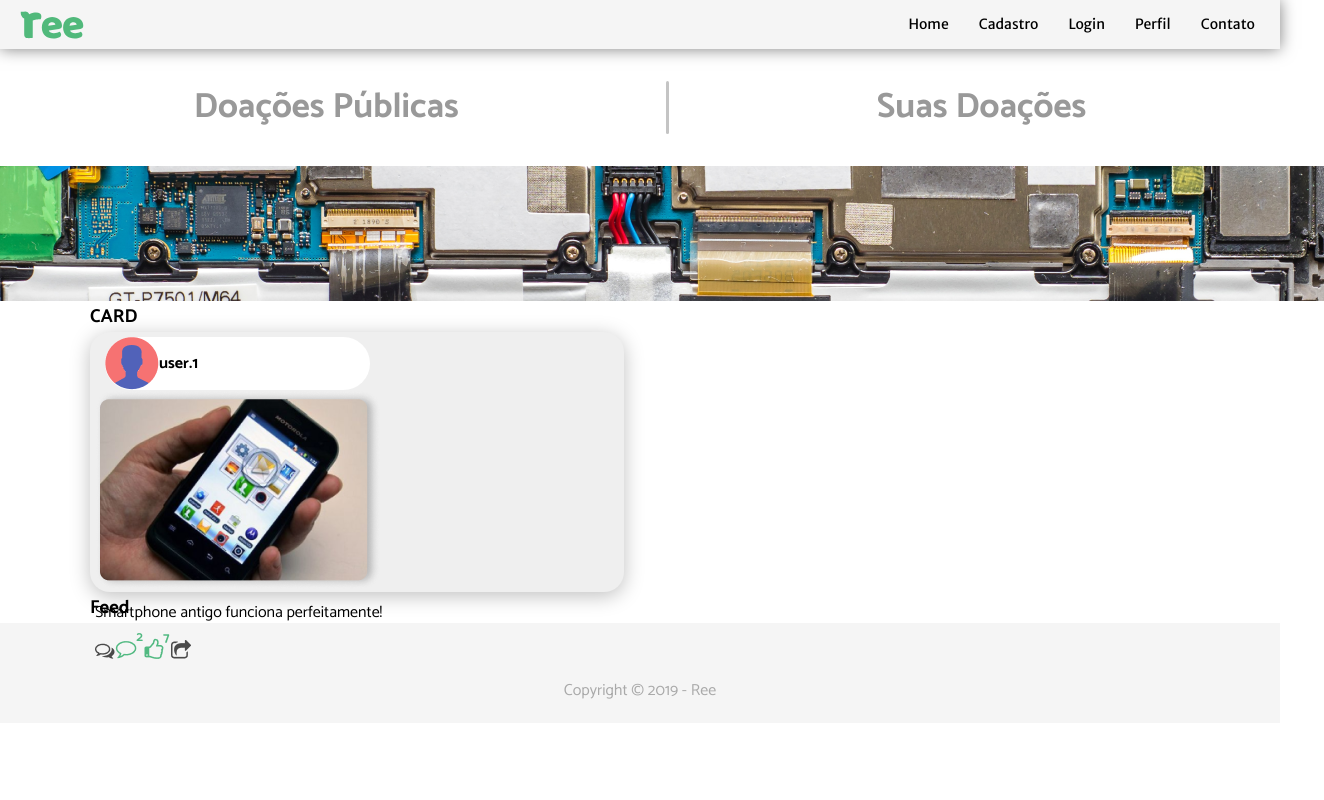
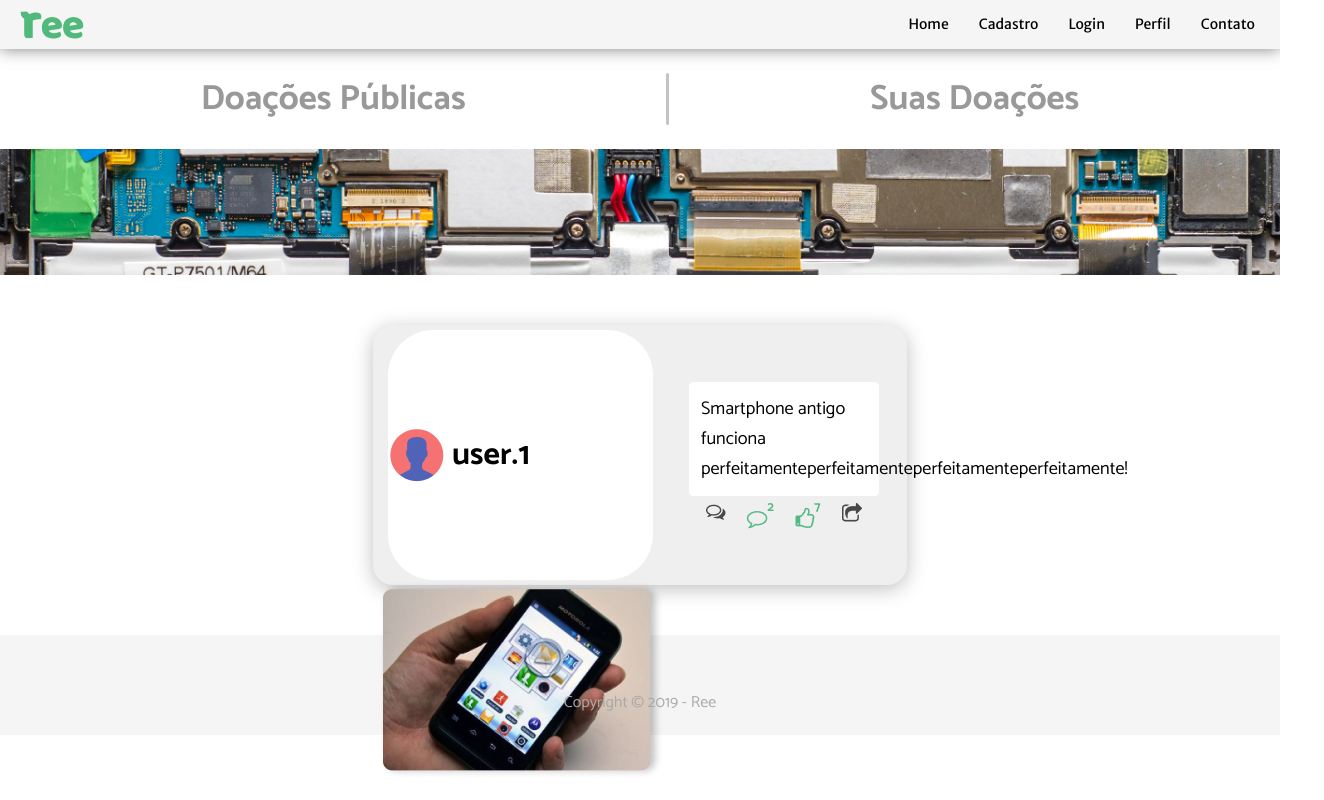
Before and after one commit to italoitalo/ree, a React (Create React App) app: page / in a window 1280 px wide. Shown: the whole page, 1324 px wide, since content can reach past the window. Built offline with nearby package versions, Linux system fonts and the light colour scheme.

Commit message:
Commit com card com defeito

```diff
--- a/src/components/TelaUserLogado/AbasNavegacão.js
+++ b/src/components/TelaUserLogado/AbasNavegacão.js
@@ -20,17 +20,16 @@ export default function AbasNavegacao() {
 
 const Container=styled.section`
 display:flex;
-max-width:1366px;
-padding-bottom:30px;
-padding-top:30px;
-justify-content:space-around;
+flex-wrap:wrap;
+flex:0 0 auto;
+max-width:85.375rem;
+min-height:100px;
+justify-content:space-evenly;
 align-items:center;
-background:#FFFFFF;
-
-
 
 `;
 const Traco=styled.div`
+
     width:3px;
     height:52.02px;
     border-radius:30px;
@@ -38,6 +37,8 @@ const Traco=styled.div`
 
 `;
 const A=styled(Link)`
+    padding:10px;
+
     font-family: Catamaran;
     font-style: normal;
     font-weight: bold;
--- a/src/components/TelaUserLogado/Card.js
+++ b/src/components/TelaUserLogado/Card.js
@@ -15,16 +15,18 @@ import UserFoto from './../../img/itensCard/UserFoto.png'
 export default function Card() {
   return (
     <>
-      <h1>CARD</h1>
+
       <CardSection>
+          <DivUserProd>
             <User>
               <ImgUser src={UserFoto} alt=""/>
               <H1User>user.1</H1User>
             </User>
             <ImgProd src={prodCelu} alt=""/>
+          </DivUserProd>
           <InfoCard>
             <InfoText>
-              <PinfoText>Smartphone antigo funciona perfeitamente!</PinfoText>
+              <PinfoText>Smartphone antigo funciona perfeitamenteperfeitamenteperfeitamenteperfeitamente!</PinfoText>
             </InfoText>
             <AcoesCard>
               <ImgAcao src={chat} alt=""/>
@@ -41,49 +43,81 @@ export default function Card() {
 }
 
 const CardSection = styled.section`
+   display:flex;
    max-width:534px;
     max-height:260px;
     padding:5px;
-
-
-
+    padding-right:28px;
     background: #EFEFEF;
     box-shadow: 0px 4px 20px rgba(0, 0, 0, 0.25);
     border-radius: 20px;
+    margin-top:50px;
+
+`;
+const DivUserProd = styled.section`
+
 `;
 
 const User = styled.div`
 display:flex;
 align-items:center;
 justify-content:start;
+
 margin-left: 10px;
 max-width:265px;
-
-
+height:100%;
 background: #FFFFFF;
 border-radius: 45.5207px;
 `;
 const ImgUser = styled.img`
-
+margin-left:2px;
 `;
 const H1User = styled.h1`
+  font-family: Catamaran;
+  font-style: normal;
+  font-weight: bold;
+  font-size: 31.8645px;
+  line-height: 52px;
+  text-align: center;
 
+  color: #000000;
+  margin-left:8px;
 `;
 const ImgProd = styled.img`
 
 `;
 const InfoCard = styled.section`
-
+display:flex;
+flex-direction:column;
+align-items:center;
+justify-content:center;
+margin-left:25px;
 `;
 const InfoText = styled.div`
 
+
+    background: #FFFFFF;
+    border-radius: 4.55207px;
+    max-width:190px;
+    padding:12px;
 `;
 const PinfoText = styled.p`
-
+   word-wrap:normal;
+;
+    font-family: Catamaran;
+    font-style: normal;
+    font-weight: 500;
+    font-size: 18.2083px;
+    line-height: 30px;
+    color: #000000;
 `;
 const AcoesCard = styled.section`
+display:inline-flex;
+justify-content: space-between;
+align-items:center;
+max-width:190px;
 
 `;
 const ImgAcao = styled.img`
-
+padding:0px 10px;
 `;
--- a/src/components/TelaUserLogado/DoacoesPublicas.js
+++ b/src/components/TelaUserLogado/DoacoesPublicas.js
@@ -1,11 +1,11 @@
 // !    ARQUIVO criado para confeccionar a pagina de produtos disponiveis para os usuários logados
 
-import styled from 'styled-components'
+
 
 import React from 'react';
 import Publicidade from './Publicidade';
 import AbasNav from './AbasNavegacão';
-import Card from './Card';
+import SecaoDeProdutosDoacoes from './SecaoDeProdutosDoacoes';
 import Styled from 'styled-components';
 
 
@@ -14,13 +14,15 @@ export default function DoacoesPublicas() {
       <>
       <Container>
           <AbasNav />
-          <Publicidade />
-          <Card />
-          <h1>Feed</h1>
+           <Publicidade />
+          <SecaoDeProdutosDoacoes />
         </Container>
       </>
     );
 }
-const Container=styled.section`
-  max-width:1100px;
+const Container=Styled.section`
+display:flex;
+flex-wrap:wrap;
+flex-direction:column;
+
 `;
--- a/src/components/TelaUserLogado/Publicidade.js
+++ b/src/components/TelaUserLogado/Publicidade.js
@@ -17,9 +17,10 @@ export default function Publicidade() {
 const Div=styled.div`
     display:flex;
     justify-content:center;
-    width:100%;
+
 `;
 
 const Propaganda=styled.img`
-
+display:block;
+max-width:100%;
 `;
--- /dev/null
+++ b/src/components/TelaUserLogado/SecaoDeProdutosDoacoes.js
@@ -0,0 +1,37 @@
+import React from 'react';
+import styled from 'styled-components';
+import Card from './Card'
+
+
+
+export default function SecaoDeProdutosDoacoes() {
+    return (
+      <>
+        <Container>
+            <Produtos>
+                <Card />
+
+            </Produtos>
+        </Container>
+      </>
+    );
+}
+
+const Container = styled.section`
+display:flex;
+
+justify-content:center;
+padding-bottom:50px;
+
+`;
+const Produtos = styled.section`
+display:flex;
+flex-wrap:wrap;
+
+justify-content: space-between;
+max-width:1100px;
+
+
+
+
+`;
```
Lines whose indentation alone changed are shown as unchanged.
